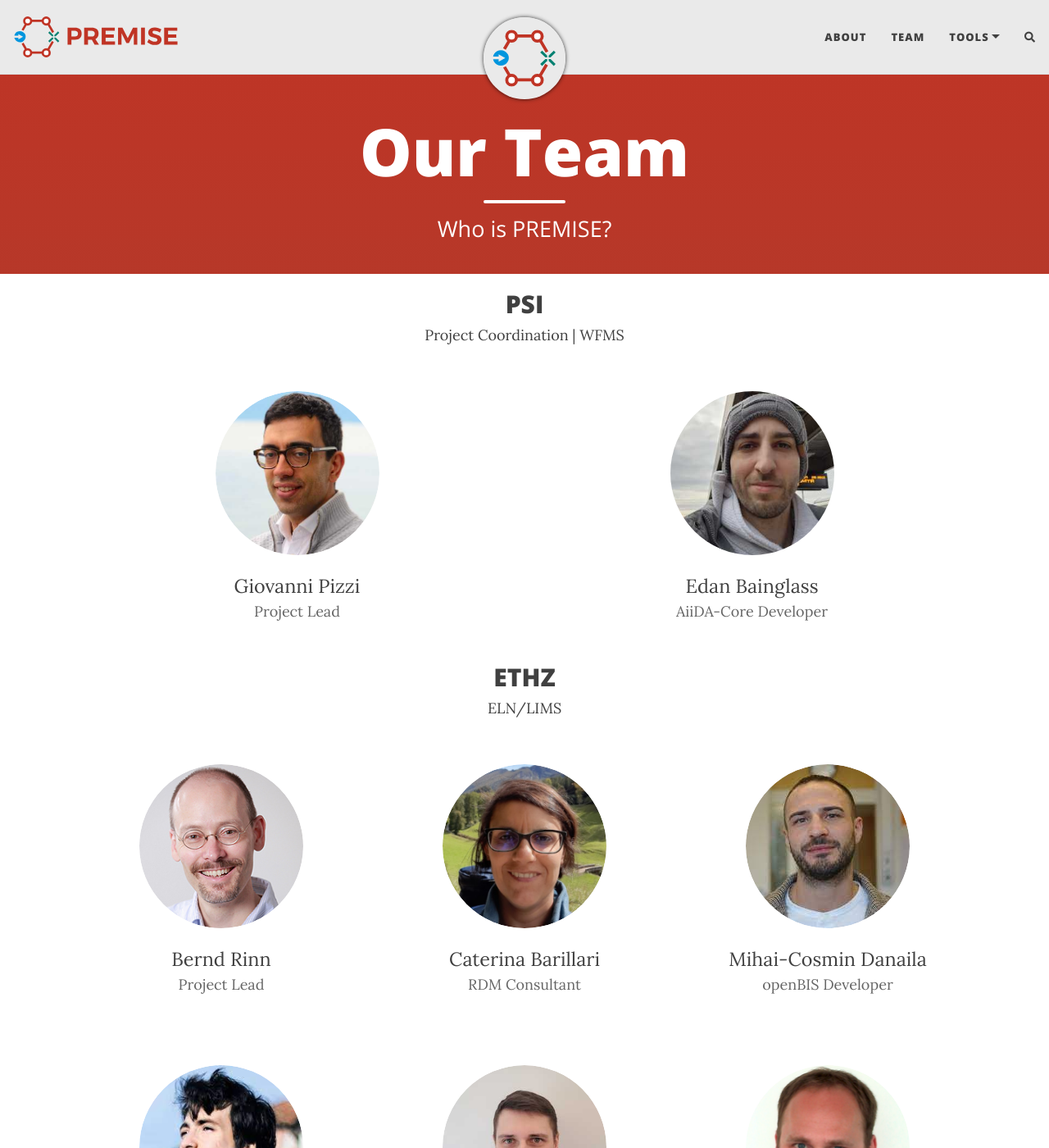
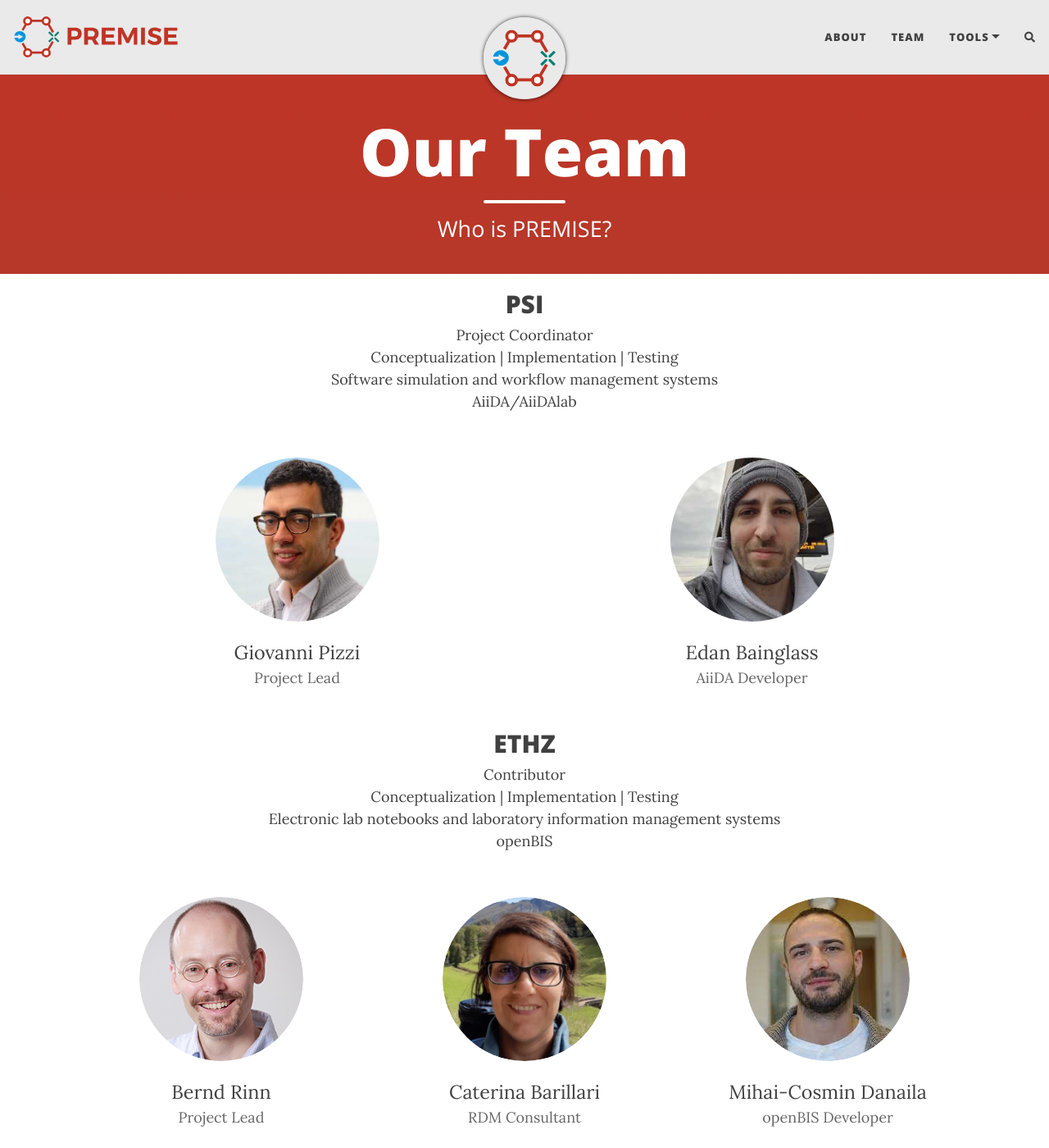
Before and after one commit to ord-premise/ord-premise.github.io, a Jekyll site: the page built from team.html, in a window 1280 px wide and 1400 px high. Shown: the whole window at 82% size. Built offline with Jekyll 4.4.1, drawn with Linux system fonts in a browser that asks for light colours; nearby versions of some CDN libraries; comment, search, counter and statistics services are not loaded; some of the changed text lies outside the part shown.

Commit message:
Provide context in team subtitles

```diff
--- a/_data/teams.yml
+++ b/_data/teams.yml
@@ -1,5 +1,9 @@
 - name: PSI
-  description: Project Coordination | WFMS
+  description:
+    role: Project Coordinator
+    responsibility: Conceptualization | Implementation | Testing
+    expertese: Software simulation and workflow management systems
+    tools: AiiDA/AiiDAlab
   members:
     - name: Giovanni Pizzi
       email: giovanni.pizzi@psi.ch
@@ -9,7 +13,7 @@
       image: giovanni_pizzi.jpg
     - name: Edan Bainglass
       email: edan.bainglass@psi.ch
-      position: AiiDA-Core Developer
+      position: AiiDA Developer
       affiliation: PSI
       page: https://www.psi.ch/en/lms/people/edan-bainglass
       image: edan_bainglass.jpg
@@ -18,7 +22,11 @@
       blurb: Edan is a post-doctoral researcher at PSI.
 
 - name: ETHZ
-  description: ELN/LIMS
+  description:
+    role: Contributor
+    responsibility: Conceptualization | Implementation | Testing
+    expertese: Electronic lab notebooks and laboratory information management systems
+    tools: openBIS
   members:
     - name: Bernd Rinn
       email: brinn@ethz.ch
@@ -59,7 +67,10 @@
       image: henry_lutcke.png
 
 - name: EMPA
-  description: Microscopy/Spectroscopy of Molecules on Substrates Lab
+  description:
+    role: Case Study 1
+    responsibility: Conceptualization | Implementation | Testing
+    expertese: Microscopy/spectroscopy of molecules on substrates
   members:
     - name: Carlo Pignedoli
       email: carlo.pignedoli@empa.ch
@@ -93,7 +104,10 @@
       image: bruno_schuler.png
 
 - name: EMPA
-  description: Autonomous Battery Assembly/Cycling Lab
+  description:
+    role: Case Study 2
+    responsibility: Conceptualization | Implementation | Testing
+    expertese: Autonomous battery assembly and cycling
   members:
     - name: Corsin Battaglia
       email: corsin.battaglia@empa.ch
--- a/team.html
+++ b/team.html
@@ -7,7 +7,12 @@
 <div class="text-center">
   {% for team in site.data.teams %}
   <h2>{{ team.name }}</h2>
-    <div class="subtitle">{{ team.description }}</div>
+  <div class="subtitle">
+    <div> {{ team.description.role }} </div>
+    <div> {{ team.description.responsibility }} </div>
+    <div> {{ team.description.expertese }} </div>
+    <div> {{ team.description.tools }} </div>
+  </div>
   <ul class="team">
     {% for person in team.members %}
     <li>
```
Lines whose indentation alone changed are shown as unchanged.
